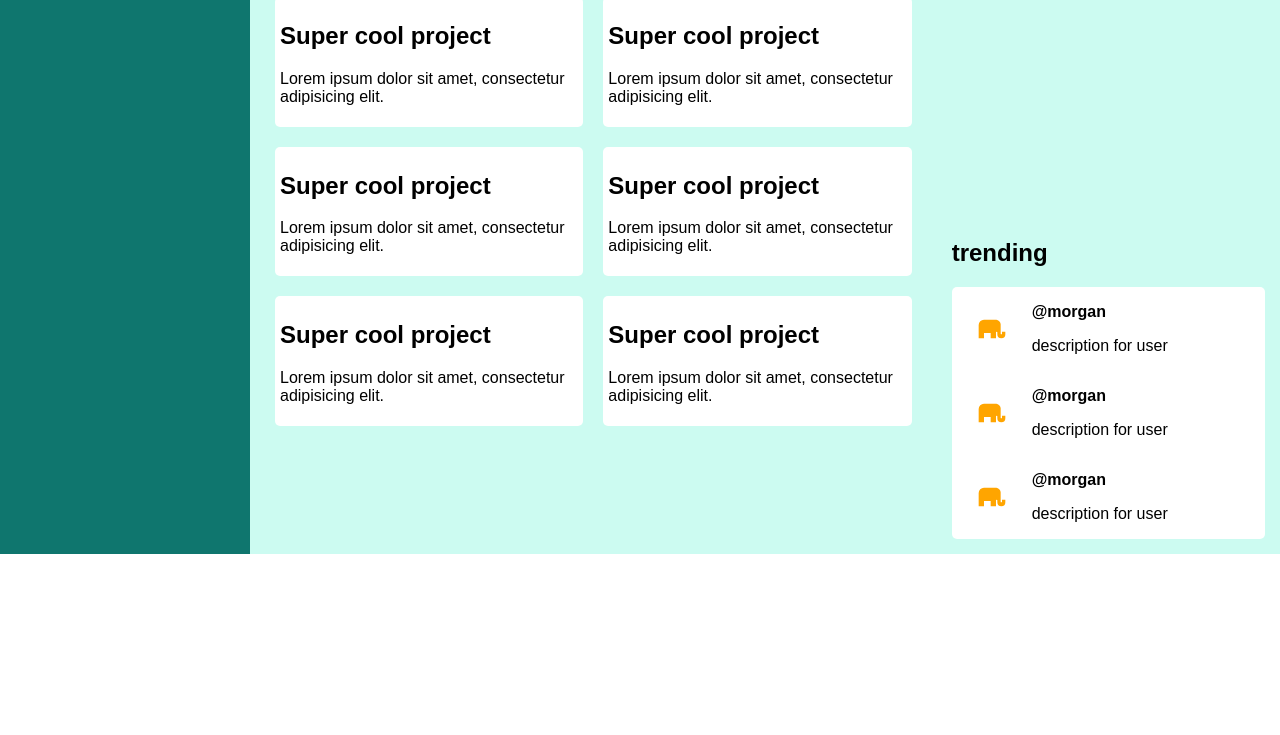
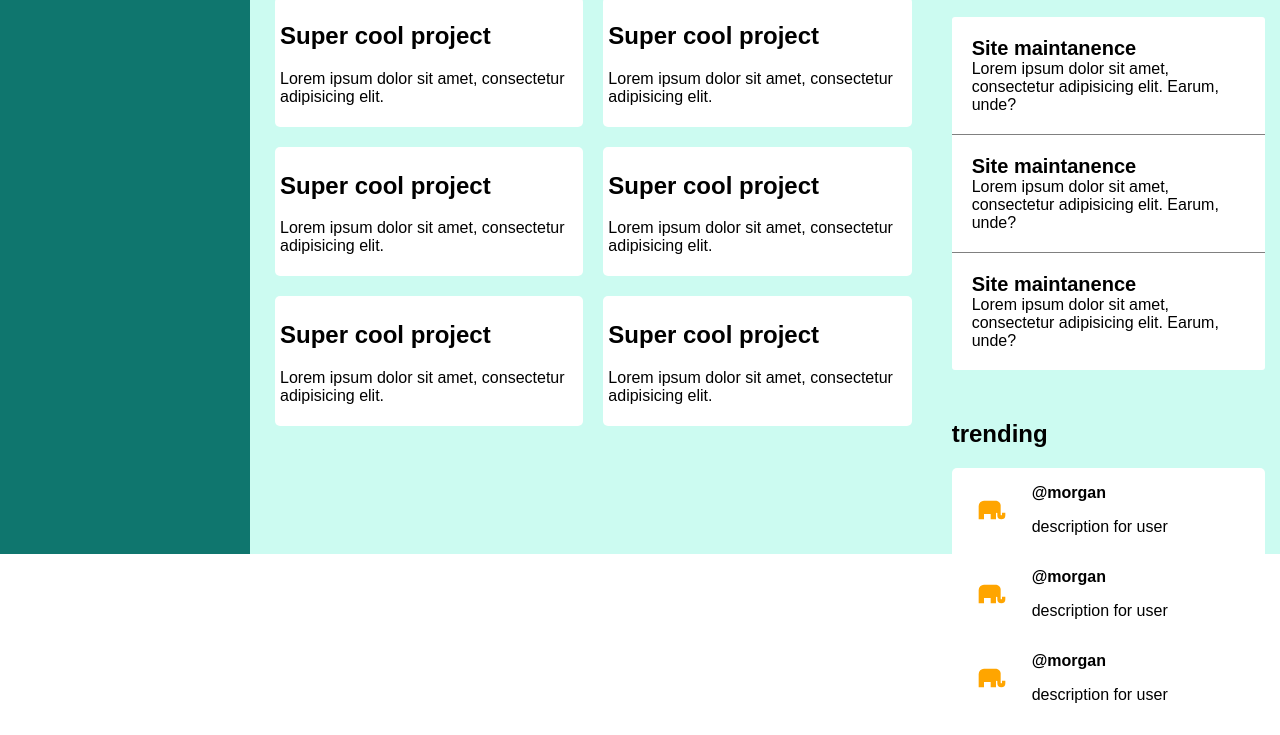
Before and after one commit to nagyb3/admin-dashboard, a plain HTML site: page index.html in a window 1280 px wide. Shown: the part 246-981 px from the top of the page. Before the commit the page ends 800 px from the top, so only its background shows below. Drawn offline with Linux system fonts and the light colour scheme.

Commit message:
add announcements section

```diff
--- a/index.html
+++ b/index.html
@@ -72,7 +72,21 @@
 
 		<div class="maincard announcements">
 			<h2 class="announcements">Announcements</h2>
-			<div class="announc-card"></div>
+			<div class="announcement-card-wrapper">
+				<div class="announc-card">
+					<h2>Site maintanence</h2>
+					<p>Lorem ipsum dolor sit amet, consectetur adipisicing elit. Earum, unde?</p>
+				</div>
+				<div class="announc-card">
+					<h2>Site maintanence</h2>
+					<p>Lorem ipsum dolor sit amet, consectetur adipisicing elit. Earum, unde?</p>
+				</div>
+				<div class="announc-card">
+					<h2>Site maintanence</h2>
+					<p>Lorem ipsum dolor sit amet, consectetur adipisicing elit. Earum, unde?</p>
+				</div>
+			</div>
+
 		</div>
 
 		<div class="maincard trending">
--- a/styles.css
+++ b/styles.css
@@ -113,7 +113,7 @@ p.username {
 }
 
 input.search {
-    background-color: #4f887a;
+    background-color: #aaffec;
     border: 0;
     border-radius: 3px;
     line-height: 1.5rem;
@@ -180,3 +180,34 @@ input.search {
     border-radius: 3px;
     font-size: 15px;
 }
+
+.announc-card > h2 {
+    font-size: 20px;
+    font-weight: 600;
+    padding: 0;
+    margin: 0;
+}
+
+.announc-card > p {
+    margin: 0;
+}
+
+.announc-card {
+    /*background-color: white;*/
+    /*border-radius: 3px;*/
+    padding: 20px;
+    max-width: 400px;
+}
+
+.announcements {
+    padding: 15px;
+}
+
+.announcement-card-wrapper > :not(:last-child) {
+    border-bottom: 1px solid grey;
+}
+
+.announcement-card-wrapper {
+    background-color: white;
+    border-radius: 3px;
+}
```
